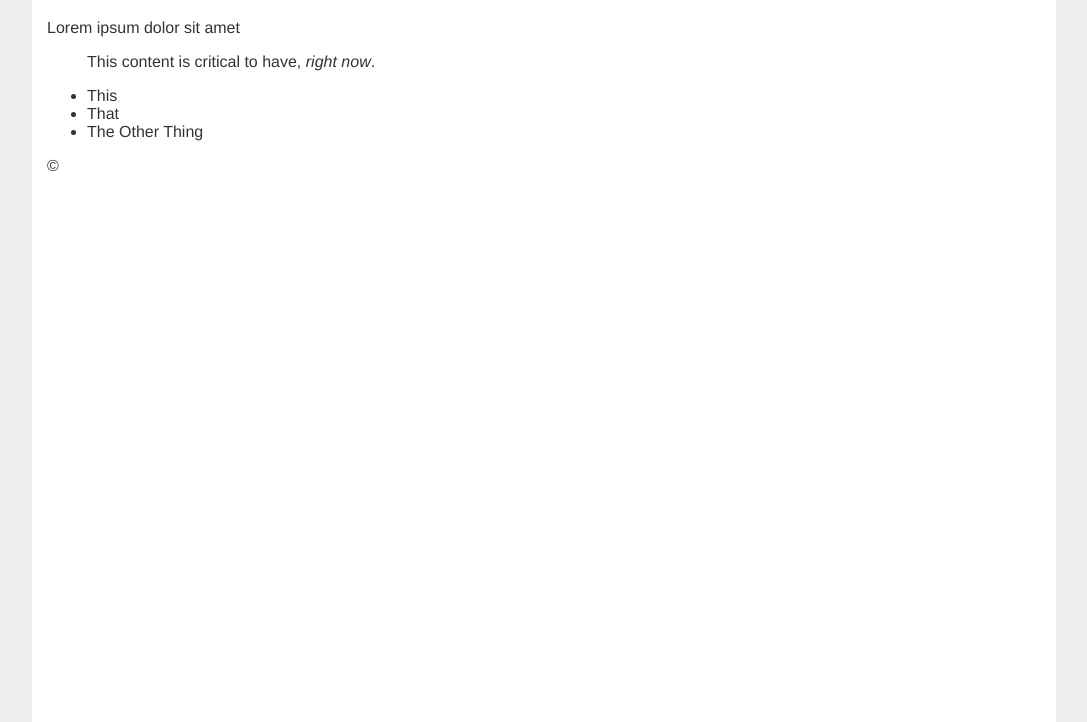
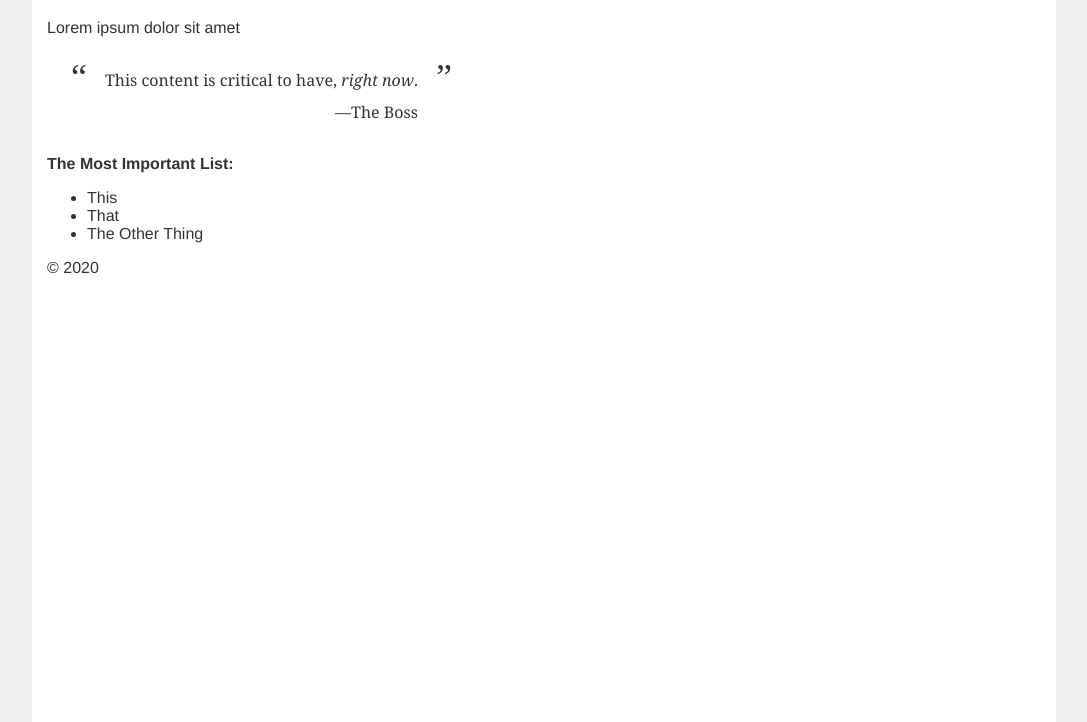
Before and after one commit to ccapora2/hello-world, a plain HTML site: page index.html in a window 1280 px wide. Shown: the part 78-800 px from the top of the page, without its empty margins (96-1183 px from the left). Drawn offline with nearby package versions, Linux system fonts and the light colour scheme.

Commit message:
Blockquote styles

```diff
--- a/css/style.css
+++ b/css/style.css
@@ -22,6 +22,40 @@ h1{
 	border-bottom: 2px solid #000;
 }
 
+blockquote{
+	display: inline-block;
+	font-size: 16px;
+	font-family: Georgia, serif;
+	padding: 0 18px;
+	position: relative;
+}
+
+blockquote::before,
+blockquote::after{
+	font-family: "Times New Roman", serif;
+	font-size: 36px;
+	position: absolute;
+	top: -13px;
+}
+blockquote::before{
+	content: '\201C';
+	right: 100%;
+}
+blockquote::after{
+	content: '\201D';
+	left: 100%;
+}
+
+blockquote cite{
+	display: block;
+	margin-top: 10px;
+	text-align: right;
+	font-style: normal;
+}
+blockquote cite::before{
+	content: '\2014 ';
+}
+
 .copyright span{
 	display: inline-block;
 	transition: .3s all;
--- a/index.html
+++ b/index.html
@@ -10,15 +10,19 @@
 
 		<p>Lorem ipsum dolor sit amet</p>
 
-		<blockquote>This content is critical to have, <em>right now</em>.</blockquote>
+		<blockquote>
+		This content is critical to have, <em>right now</em>.
+		<cite>The Boss</cite>
+		</blockquote>
 
+		<p><strong>The Most Important List:</strong></p>
 		<ul>
 			<li>This</li>
 			<li>That</li>
 			<li>The Other Thing</li>
 		</ul>
 
-		<div class="copyright"><span>&copy;</span></div>
+		<div class="copyright"><span>&copy;</span> 2020</div>
 
 	</div>
 
```
